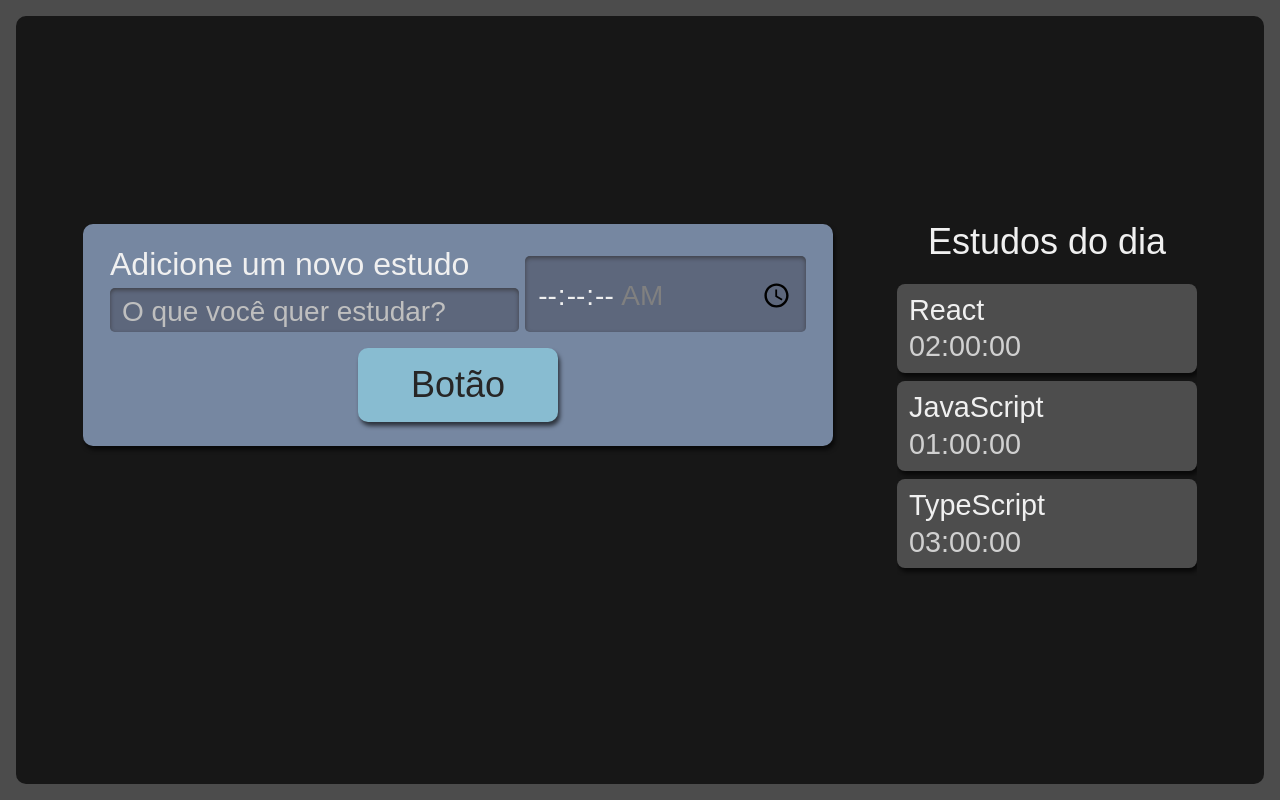
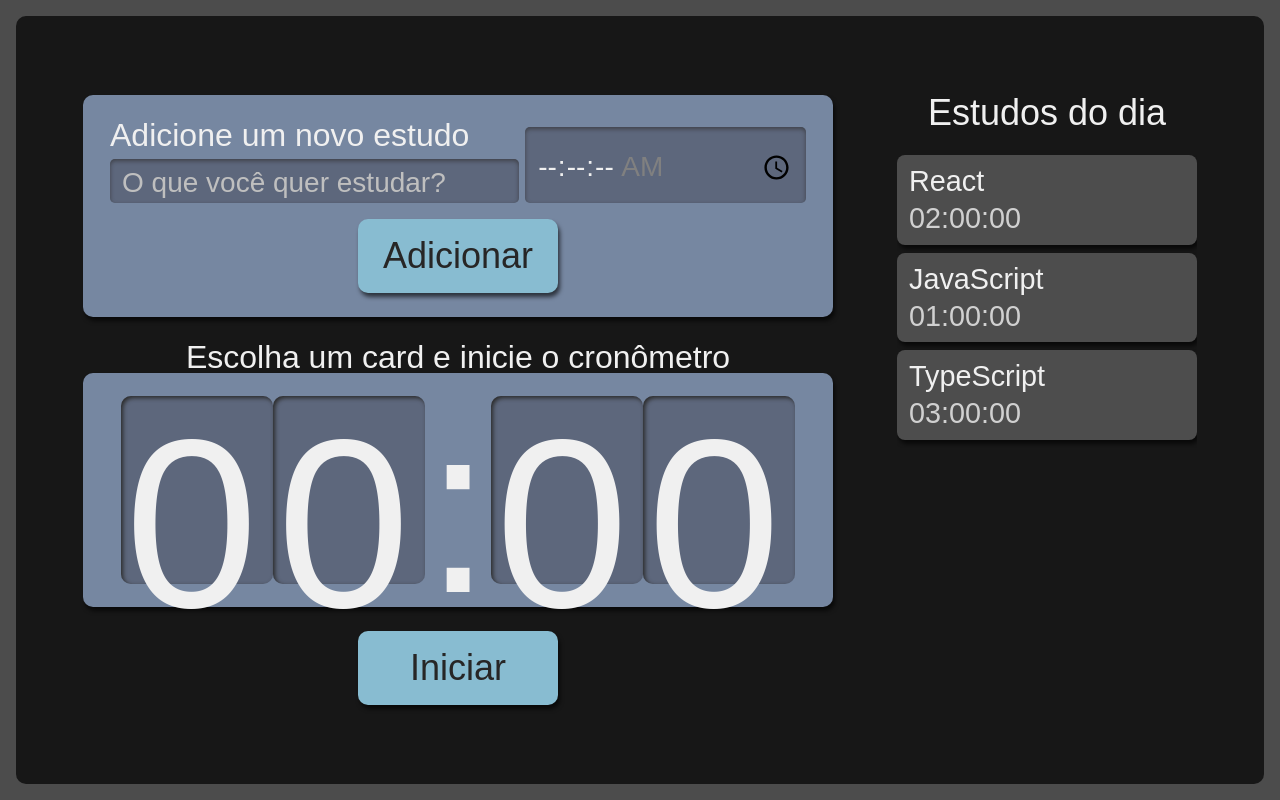
Before and after one commit to luciobeckler/Alura-Studies, a React (Create React App) app: page / in a window 1280 px wide. Built offline with nearby package versions, Linux system fonts and the light colour scheme.

Commit message:
Cronômetro adicionado e componentes particionados

```diff
--- a/package.json
+++ b/package.json
@@ -14,6 +14,7 @@
     "react-dom": "^18.2.0",
     "react-scripts": "5.0.1",
     "typescript": "^4.9.5",
+    "uuid": "^9.0.0",
     "web-vitals": "^2.1.4"
   },
   "scripts": {
@@ -41,6 +42,7 @@
     ]
   },
   "devDependencies": {
+    "@types/uuid": "^9.0.2",
     "sass": "^1.64.1",
     "typescript-css-modules": "^1.0.4"
   }
--- a/src/components/Button/index.tsx
+++ b/src/components/Button/index.tsx
@@ -1,6 +1,7 @@
 import React from "react";
 import styles from "./Button.module.scss";
 
-export default function Button() {
-  return <button className={styles.botao}>Botão</button>;
+export default function Button({ texto }: { texto: string }) {
+  console.log("Renderizando BUTTON");
+  return <button className={styles.botao}>{texto}</button>;
 }
--- a/src/components/Form/index.tsx
+++ b/src/components/Form/index.tsx
@@ -3,6 +3,8 @@ import Button from "../Button";
 import styles from "./Form.module.scss";
 
 export default function Form() {
+  console.log("Renderizando FORM");
+
   return (
     <form className={styles.novaTarefa} action="">
       <div className={styles.inputContainer}>
@@ -27,7 +29,7 @@ export default function Form() {
           required
         />
       </div>
-      <Button />
+      <Button texto="Adicionar" />
     </form>
   );
 }
--- /dev/null
+++ b/src/components/List/Item/Item.module.scss
@@ -0,0 +1,45 @@
+.item {
+  background-color: #4d4d4d;
+  border-radius: 8px;
+  box-shadow: 2px 4px 4px #0000009f;
+  padding: 12px;
+  margin-bottom: 8px;
+  position: relative;
+  cursor: pointer;
+
+  h3 {
+    margin-bottom: 8px;
+    word-break: break-all;
+  }
+
+  span {
+    color: #d0d0d0;
+  }
+
+  @media screen and (min-width: 1280px) {
+    font-size: 1.8rem;
+  }
+}
+
+.itemSelecionado {
+  background-color: #292929;
+  box-shadow: 2px 4px 4px #0000009f inset;
+}
+
+.itemCompletado {
+  background-color: #566f42;
+  cursor: auto;
+
+  .concluido {
+    display: block;
+    background-image: url("../../assets/img/check-mark.svg");
+    background-repeat: no-repeat;
+    background-size: 38px 38px;
+    position: absolute;
+    top: 50%;
+    right: 12px;
+    transform: translateY(-50%);
+    width: 42px;
+    height: 43px;
+  }
+}
--- /dev/null
+++ b/src/components/List/Item/index.tsx
@@ -0,0 +1,18 @@
+import React from "react";
+import styles from "./Item.module.scss";
+
+export default function Item({
+  tarefa,
+  tempo,
+}: {
+  tarefa: string;
+  tempo: string;
+}) {
+  console.log("Renderizando ITEM!!" + "tarefa:" + tarefa + " e tempo:" + tempo);
+  return (
+    <li className={styles.item}>
+      <h3>{tarefa}</h3>
+      <span>{tempo}</span>
+    </li>
+  );
+}
--- a/src/components/List/List.module.scss
+++ b/src/components/List/List.module.scss
@@ -26,49 +26,3 @@
     }
   }
 }
-
-.item {
-  background-color: #4d4d4d;
-  border-radius: 8px;
-  box-shadow: 2px 4px 4px #0000009f;
-  padding: 12px;
-  margin-bottom: 8px;
-  position: relative;
-  cursor: pointer;
-
-  h3 {
-    margin-bottom: 8px;
-    word-break: break-all;
-  }
-
-  span {
-    color: #d0d0d0;
-  }
-
-  @media screen and (min-width: 1280px) {
-    font-size: 1.8rem;
-  }
-}
-
-.itemSelecionado {
-  background-color: #292929;
-  box-shadow: 2px 4px 4px #0000009f inset;
-}
-
-.itemCompletado {
-  background-color: #566f42;
-  cursor: auto;
-
-  .concluido {
-    display: block;
-    background-image: url("../assets/img/check-mark.svg");
-    background-repeat: no-repeat;
-    background-size: 38px 38px;
-    position: absolute;
-    top: 50%;
-    right: 12px;
-    transform: translateY(-50%);
-    width: 42px;
-    height: 43px;
-  }
-}
--- a/src/components/List/index.tsx
+++ b/src/components/List/index.tsx
@@ -1,31 +1,16 @@
 import React from "react";
 import styles from "./List.module.scss";
+import Item from "./Item";
 
-export default function List() {
-  const tarefas = [
-    {
-      tarefa: "React",
-      tempo: "02:00:00",
-    },
-    {
-      tarefa: "JavaScript",
-      tempo: "01:00:00",
-    },
-    {
-      tarefa: "TypeScript",
-      tempo: "03:00:00",
-    },
-  ];
+export default function List({ tarefas }: any) {
   return (
     <aside className={styles.listaTarefas}>
       <h2>Estudos do dia</h2>
       <ul>
-        {tarefas.map((item, index) => (
-          <li key={index} className={styles.item}>
-            <h3>{item.tarefa}</h3>
-            <span>{item.tempo}</span>
-          </li>
-        ))}
+        {tarefas.map((item: any) => {
+          console.log("Exibindo item:", item.tarefa + item.tempo); // Console.log dentro do mapeamento
+          return <Item key={item.id} tarefa={item.tarefa} tempo={item.tempo} />;
+        })}
       </ul>
     </aside>
   );
--- /dev/null
+++ b/src/components/StopWatch/Clock/Clock.module.scss
@@ -0,0 +1,21 @@
+.relogioNumero {
+  background-color: #5d677c;
+  box-shadow: 2px 2px 4px #2b2b2b inset;
+  height: 3.6rem;
+  width: 3rem;
+  padding: 8px 4px;
+  border-radius: 10px;
+
+  @media screen and (min-width: 1280px) {
+    height: 10.8rem;
+    width: 9rem;
+  }
+}
+
+.relogioDivisao {
+  height: 4.2rem;
+
+  @media screen and (min-width: 1280px) {
+    height: 12.6rem;
+  }
+}
--- /dev/null
+++ b/src/components/StopWatch/Clock/index.tsx
@@ -0,0 +1,14 @@
+import React from "react";
+import style from "./Clock.module.scss";
+
+export default function Clock() {
+  return (
+    <>
+      <span className={style.relogioNumero}>0</span>
+      <span className={style.relogioNumero}>0</span>
+      <span className={style.relogioDivisao}>:</span>
+      <span className={style.relogioNumero}>0</span>
+      <span className={style.relogioNumero}>0</span>
+    </>
+  );
+}
--- /dev/null
+++ b/src/components/StopWatch/StopWatch.module.scss
@@ -0,0 +1,58 @@
+.cronometro {
+  display: flex;
+  flex-direction: column;
+  align-items: center;
+  grid-area: cronometro;
+
+  .relogioWrapper {
+    align-items: center;
+    background-color: #7687a1;
+    border-radius: 10px;
+    box-shadow: 2px 4px 4px #0000009f;
+    box-sizing: border-box;
+    display: flex;
+    font-size: 5rem;
+    justify-content: center;
+    margin-bottom: 24px;
+    padding: 16px 12px;
+    width: 100%;
+  }
+
+  .titulo {
+    font-size: 2rem;
+  }
+
+  button {
+    background-color: #88bcd1;
+    border-radius: 10px;
+    box-shadow: 2px 4px 4px #0000009f;
+    color: #272626;
+    cursor: pointer;
+    font-size: 1.25rem;
+    padding: 16px;
+    width: 150px;
+
+    &:active {
+      background-color: #7ca6b7;
+      box-shadow: 2px 2px 4px #0000009f inset;
+      cursor: auto;
+    }
+  }
+
+  @media screen and (min-width: 1280px) {
+    .relogioWrapper {
+      font-size: 15rem;
+    }
+
+    p {
+      font-size: 2rem;
+    }
+
+    button {
+      grid-column-start: span 2;
+      justify-self: center;
+      width: 200px;
+      font-size: 2.25rem;
+    }
+  }
+}
--- /dev/null
+++ b/src/components/StopWatch/index.tsx
@@ -0,0 +1,16 @@
+import React from "react";
+import Button from "../Button";
+import Clock from "./Clock";
+import style from "./StopWatch.module.scss";
+
+export default function StopWatch() {
+  return (
+    <div className={style.cronometro}>
+      <p className={style.titulo}>Escolha um card e inicie o cronômetro</p>
+      <div className={style.relogioWrapper}>
+        <Clock />
+      </div>
+      <Button texto="Iniciar " />
+    </div>
+  );
+}
--- a/src/pages/App.tsx
+++ b/src/pages/App.tsx
@@ -2,12 +2,34 @@ import React from "react";
 import Form from "../components/Form";
 import List from "../components/List";
 import style from "./App.module.scss";
+import { v4 as uuidv4 } from "uuid";
+import StopWatch from "../components/StopWatch";
 
 function App() {
+  // Criando a array 'tarefas' com a interface 'Tarefa'
+  const tarefas = [
+    {
+      id: uuidv4(),
+      tarefa: "React",
+      tempo: "02:00:00",
+    },
+    {
+      id: uuidv4(),
+      tarefa: "JavaScript",
+      tempo: "01:00:00",
+    },
+    {
+      id: uuidv4(),
+      tarefa: "TypeScript",
+      tempo: "03:00:00",
+    },
+  ];
+
   return (
     <div className={style.AppStyle}>
       <Form />
-      <List />
+      <StopWatch />
+      <List tarefas={tarefas} />
     </div>
   );
 }
```
Also changed, not shown: 1 other file (tests, documents, lock files or other folders).
